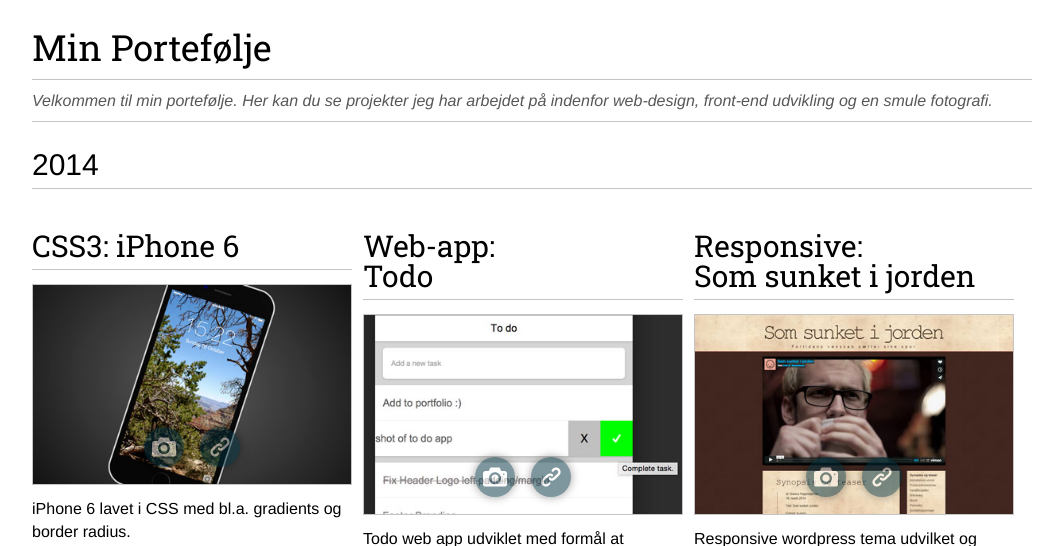
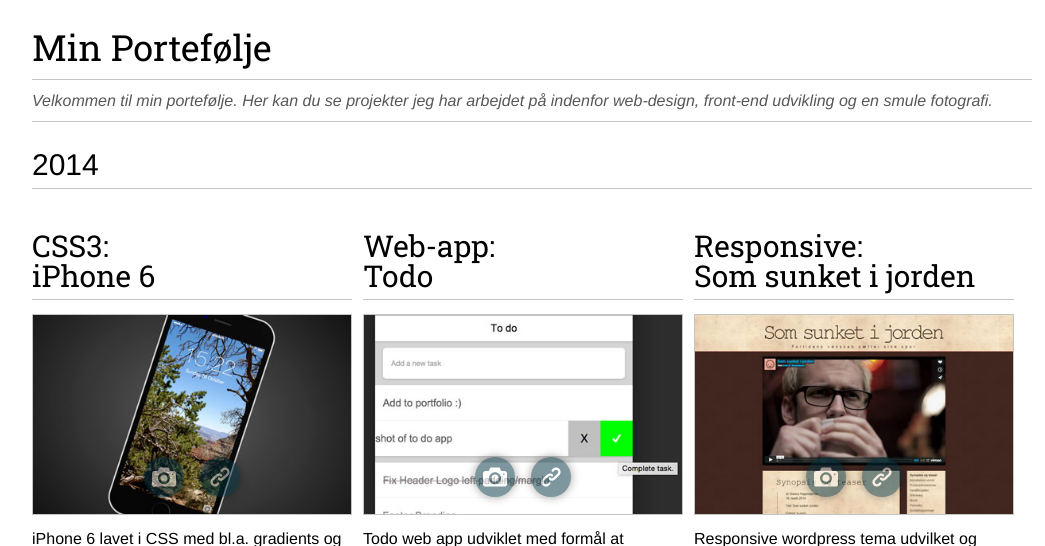
Before and after one commit to antontanderup/portfolio, a PHP site: page / in a window 1280 px wide. Shown: the part 60-606 px from the top of the page, without its empty margins (108-1153 px from the left). Run offline with PHP 8.4, Linux system fonts and the light colour scheme.

Commit message:
Content change on portfolio page

```diff
--- a/index.php
+++ b/index.php
@@ -15,7 +15,7 @@
 		<h2 class="year-head">2014</h2>
 
 		<article class="portfolio-item">
-			<h2 class="subhead">CSS3: iPhone 6</h2>
+			<h2 class="subhead">CSS3: <br/>iPhone 6</h2>
 			<div class="portfolio-img">
 				<img src="img/portfolio/iphone6css-400px.jpg" alt="iPhone 6 i ren CSS thumbnail" />
 				<div class="portfolio-links">
```
